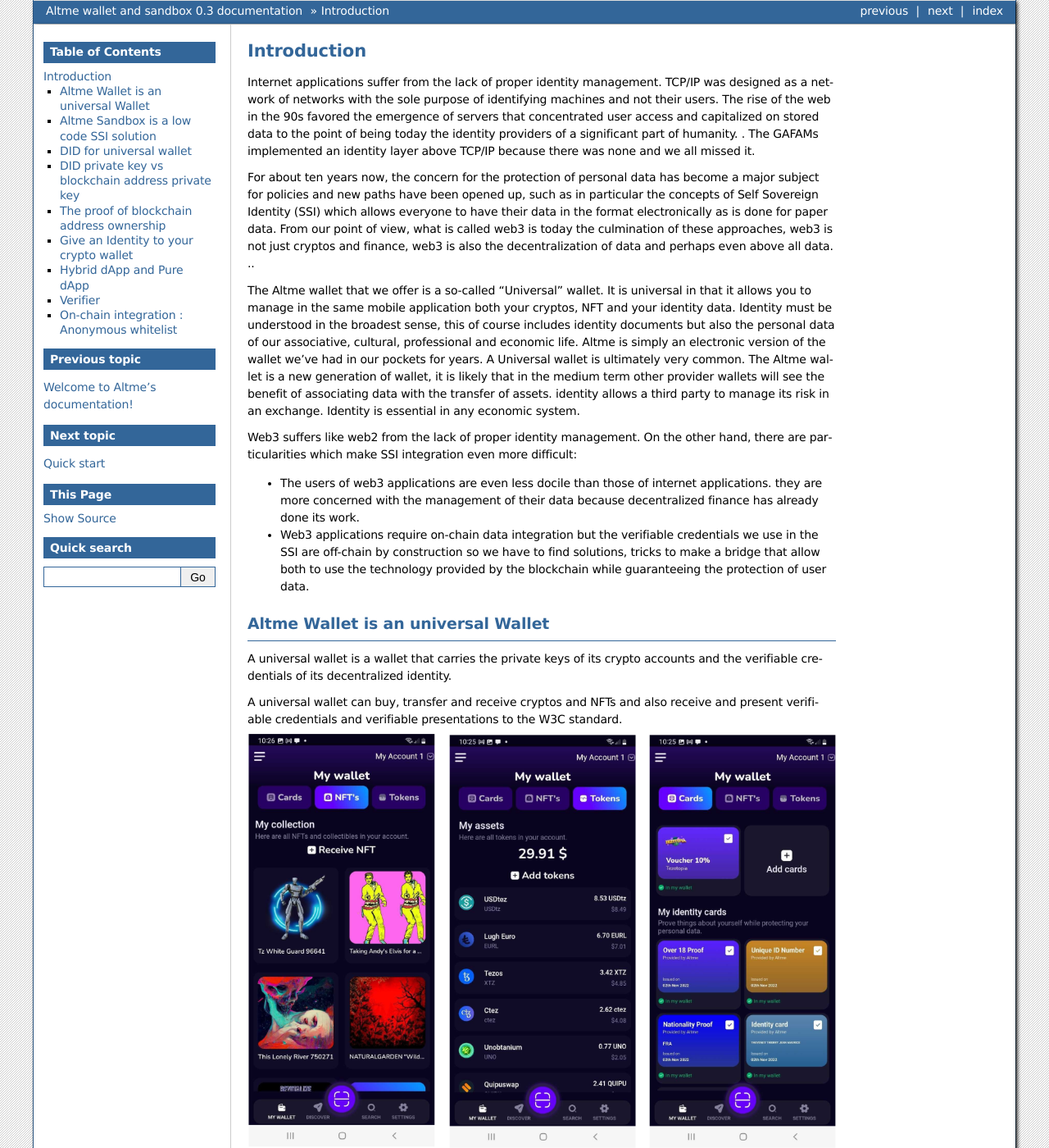
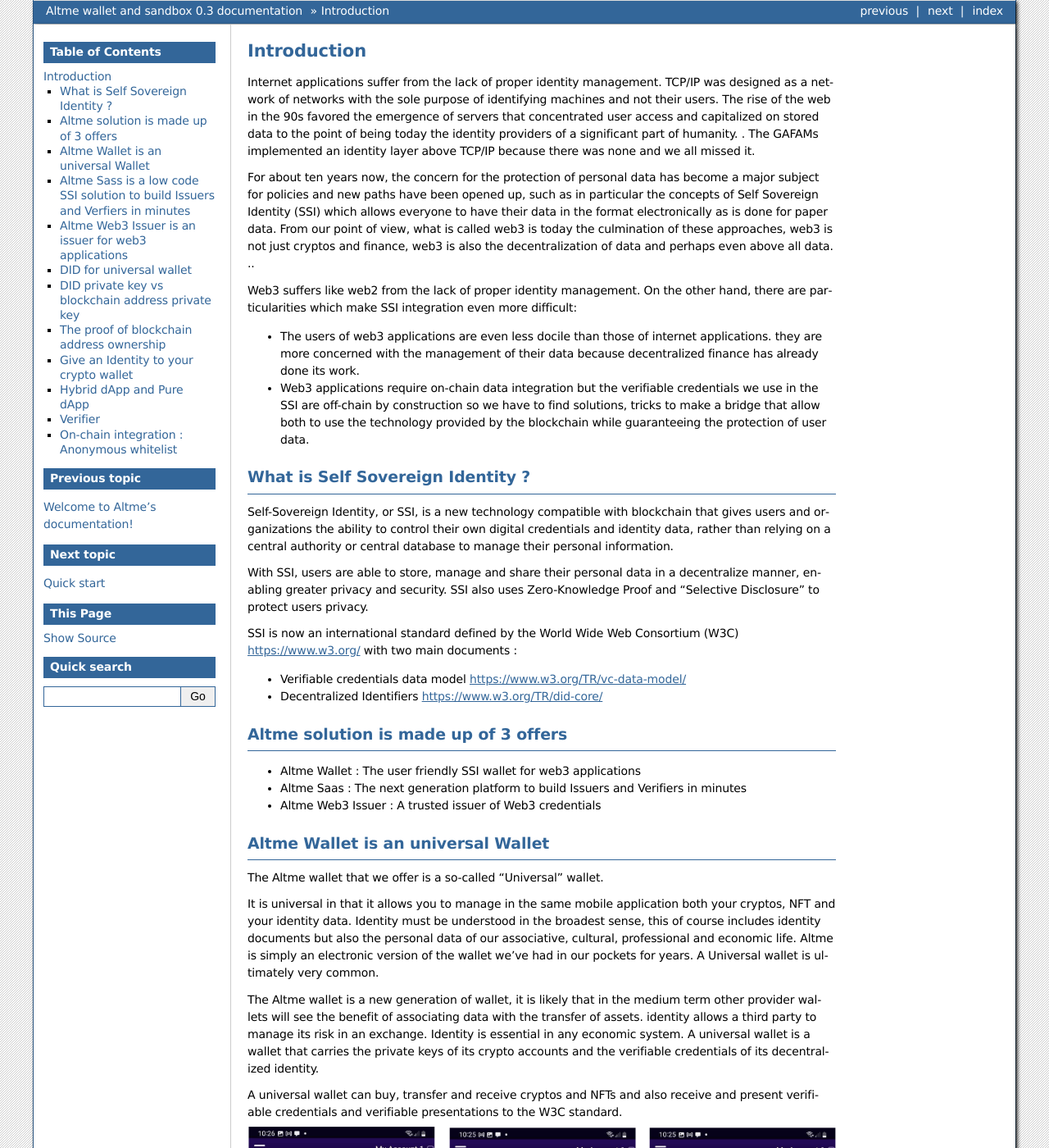
Before and after one commit to TalaoDAO/sandbox-doc, a Sphinx documentation site: the page built from docs/source/introduction.rst, in a window 1280 px wide and 1400 px high. Shown: the whole window at 82% size. Built offline with Sphinx 7.4.7, drawn with Linux system fonts in a browser that asks for light colours; some of the changed text lies outside the part shown.

Commit message:
update text

```diff
--- a/docs/source/introduction.rst
+++ b/docs/source/introduction.rst
@@ -10,26 +10,51 @@
 From our point of view, what is called web3 is today the culmination of these approaches, web3 is not just cryptos and finance,
 web3 is also the decentralization of data and perhaps even above all data. ..
 
-The Altme wallet that we offer is a so-called "Universal" wallet.
-It is universal in that it allows you to manage in the same mobile application both your cryptos, NFT and your identity data.
-Identity must be understood in the broadest sense, this of course includes identity documents but also the personal data of our associative, cultural, professional and economic life.
-Altme is simply an electronic version of the wallet we've had in our pockets for years. A Universal wallet is ultimately very common.
-The Altme wallet is a new generation of wallet, it is likely that in the medium term other provider wallets will see the benefit of associating data with the transfer of assets.
-identity allows a third party to manage its risk in an exchange. Identity is essential in any economic system.
-
 Web3 suffers like web2 from the lack of proper identity management. On the other hand, there are particularities which make SSI integration even more difficult:
 
 * The users of web3 applications are even less docile than those of internet applications. they are more concerned with the management of their data because decentralized finance has already done its work.
 * Web3 applications require on-chain data integration but the verifiable credentials we use in the SSI are off-chain by construction so we have to find solutions, tricks to make a bridge that allow both to use the technology provided by the blockchain while guaranteeing the protection of user data.
 
 
+What is Self Sovereign Identity ?
+---------------------------------
+
+Self-Sovereign Identity, or SSI, is a new technology compatible
+with blockchain that gives users and organizations the ability to control their own digital credentials
+and identity data, rather than relying on a central authority or central database to manage their personal
+information.
+
+With SSI, users are able to store, manage and share their personal data in a decentralize manner, enabling
+greater privacy and security. SSI also uses Zero-Knowledge Proof and "Selective Disclosure" to protect
+users privacy.
+
+SSI is now an international standard defined by the World Wide Web Consortium (W3C) https://www.w3.org/ with two main documents :
+
+* Verifiable credentials data model https://www.w3.org/TR/vc-data-model/
+* Decentralized Identifiers https://www.w3.org/TR/did-core/
+
+
+Altme solution is made up of 3 offers
+---------------------------------------
+
+* Altme Wallet : The user friendly SSI wallet for web3 applications
+* Altme Saas : The next generation platform to build Issuers and Verifiers in minutes
+* Altme Web3 Issuer : A trusted issuer of Web3 credentials
+
 Altme Wallet is an universal Wallet
 -----------------------------------
 
+The Altme wallet that we offer is a so-called "Universal" wallet.
+
+It is universal in that it allows you to manage in the same mobile application both your cryptos, NFT and your identity data.
+Identity must be understood in the broadest sense, this of course includes identity documents but also the personal data of our associative, cultural, professional and economic life.
+Altme is simply an electronic version of the wallet we've had in our pockets for years. A Universal wallet is ultimately very common.
+
+The Altme wallet is a new generation of wallet, it is likely that in the medium term other provider wallets will see the benefit of associating data with the transfer of assets.
+identity allows a third party to manage its risk in an exchange. Identity is essential in any economic system.
 A universal wallet is a wallet that carries the private keys of its crypto accounts and the verifiable credentials of its decentralized identity.
 
 A universal wallet can buy, transfer and receive cryptos and NFTs and also receive and present verifiable credentials and verifiable presentations to the W3C standard.
-
 
 
 .. image:: universal_wallet.png
@@ -41,15 +66,70 @@
 Altme wallet is available on `Apple Store <https://apps.apple.com/fr/app/altme/id1633216869>`_ and `Google Play <https://play.google.com/store/apps/details?id=co.altme.alt.me.altme>`_  .
 
 
+Altme Sass is a low code SSI solution to build Issuers and Verfiers in minutes
+--------------------------------------------------------------------------------
 
-Altme Sandbox is a low code SSI solution
-----------------------------------------
-
-Altme Sandbox is a low code platform to generate issuers and verifiers. The platform is an open source project : https://github.com/TalaoDAO/sandbox
+Altme Saas is a low code platform to generate issuers and verifiers. The platform is an open source project : https://github.com/TalaoDAO/sandbox
 
 It makes it possible to verify qualified attributes of a Decentralized Identity or issue for instance a Pass in minutes without diving in complex Self Sovereign Identity (SSI) concepts and tools.
 
-Access is free : https://talao.co/sandbox
+To use Altme Saas, you don't need to learn Verifiable Credentials standards, DIDs signature or how to work with a complex SDK. Instead, Altme uses OpenID, WalletConnect or Beacon as a simple, familiar method to integrate issuers and verifiers in your Web3, Web2 or CMS application with no code or low code.
+
+Access is free : https://talao.co
+
+
+Altme Web3 Issuer is an issuer for web3 applications
+-----------------------------------------------------
+
+We issue verifiable credentials in the format of Self Sovereign Identity for users of Crypto games, NFT Marketplaces, DeFi and Metaverse
+
+We apply the principle of data minimization and thus credentials always carry the minimum data required for user needs. All credential data can be viewed in the wallet
+
+Issur DID is did:web:app.altme.io:issuer
+
+DID document is :
+
+
+.. code-block:: javascript
+
+
+      {
+            "@context": [
+                  "https://www.w3.org/ns/did/v1",
+                  {
+                        "@id": "https://w3id.org/security#publicKeyJwk",
+                        "@type": "@json"
+                  }
+            ],
+            "assertionMethod": [
+                  "did:web:app.altme.io:issuer#key-1"
+            ],
+            "authentication": [
+                  "did:web:app.altme.io:issuer#key-1"
+            ],
+            "capabilityInvocation": [
+                  "did:web:app.altme.io:issuer#key-1"
+            ],
+            "id": "did:web:app.altme.io:issuer",
+            "keyAgreement": [
+                  "did:web:app.altme.io:issuer#key-1"
+            ],
+            "verificationMethod": [
+                  {
+                        "controller": "did:web:app.altme.io:issuer",
+                        "id": "did:web:app.altme.io:issuer#key-1",
+                        "publicKeyJwk": {
+                              "crv": "Ed25519",
+                              "kty": "OKP",
+                              "x": "FUoLewH4w4-KdaPH2cjZbL--CKYxQRWR05Yd_bIbhQo"
+                        },
+                        "type": "JwsVerificationKey2020"
+                  }
+            ]
+      }
+
+This issuer supports more than 20 credentials see : https://talao.co//sandbox/saas4ssi/credential_supported
+
 
 
 DID for universal wallet
@@ -80,9 +160,58 @@
 
 If it is desired to verify that the owner of an address A1 is over 18 years old, the verifier will receive a VC/VP over 18 and a VC/VP which proves that the identity subject of the Over18 (vc.credentialSubject.id) is indeed the owner of the address A1.
 
+Example of a proof of blockchain account ownership with did:pkh:tz as the DID method of the crypto wallet
+
+.. code-block:: javascript
+
+
+  {
+      "@context": [ "https://www.w3.org/2018/credentials/v1",
+		{
+			"TezosAssociatedAddress" : {
+				"@id" : "https://github.com/TalaoDAO/context#tezosassociatedaddress",
+				"@context" : {
+					"@version": 1.1,
+					"@protected": true,
+					"id": "@id",
+                    "type": "@type",
+					"schema" : "https://schema.org/",
+					"accountName" :  "schema:identifier",
+      				"associatedAddress" : "schema:account",
+					"cryptoWalletSignature" : "schema:identifier",
+					"cryptoWalletPayload" : "schema:identifier",
+					"issuedBy": {
+						"@id": "schema:issuedBy",
+						"@context": {
+							"@version": 1.1,
+							"@protected": true,
+							"schema" : "https://schema.org/",
+							"name" :  "schema:name"
+						}
+					}
+       			}
+			}
+		}
+   	],
+	"id" : "urn:uuid:4cd16825-5872-43e5-8a56-7a2c5d5cb2f7",
+	"type": [
+        		"VerifiableCredential",
+           		"TezosAssociatedAddress"
+	],
+	"issuer" : "did:pkh:tz:tz1YtKsJMx5FqhULTDzNxs9r9QYHBGsmz58o",
+	"credentialSubject" : {
+       		"id" : "did:key:zQ3sheeB1CHmCzYWxW13opsYv9AiS4atUAwfwzFoM2gRpifPb",
+       		"type" : "TezosAssociatedAddress",
+          	"associatedAddress" : "tz1YtKsJMx5FqhULTDzNxs9r9QYHBGsmz58o",
+		    "accountName" : "Account 1",
+			"issuedBy" : {"name" : "My wallet"}
+	}
+   }
 
 Give an Identity to your crypto wallet
 --------------------------------------
+
+https://altme.io/wallet-link
 
 Current crypto wallets like Metamask, Trust wallet, Ledger Temple wallet do not carry personal data.
 It is therefore extremely difficult to know the user who is carrying out a transaction. In some cases this can be a problem.
```
Also changed, not shown: 1 other file.
